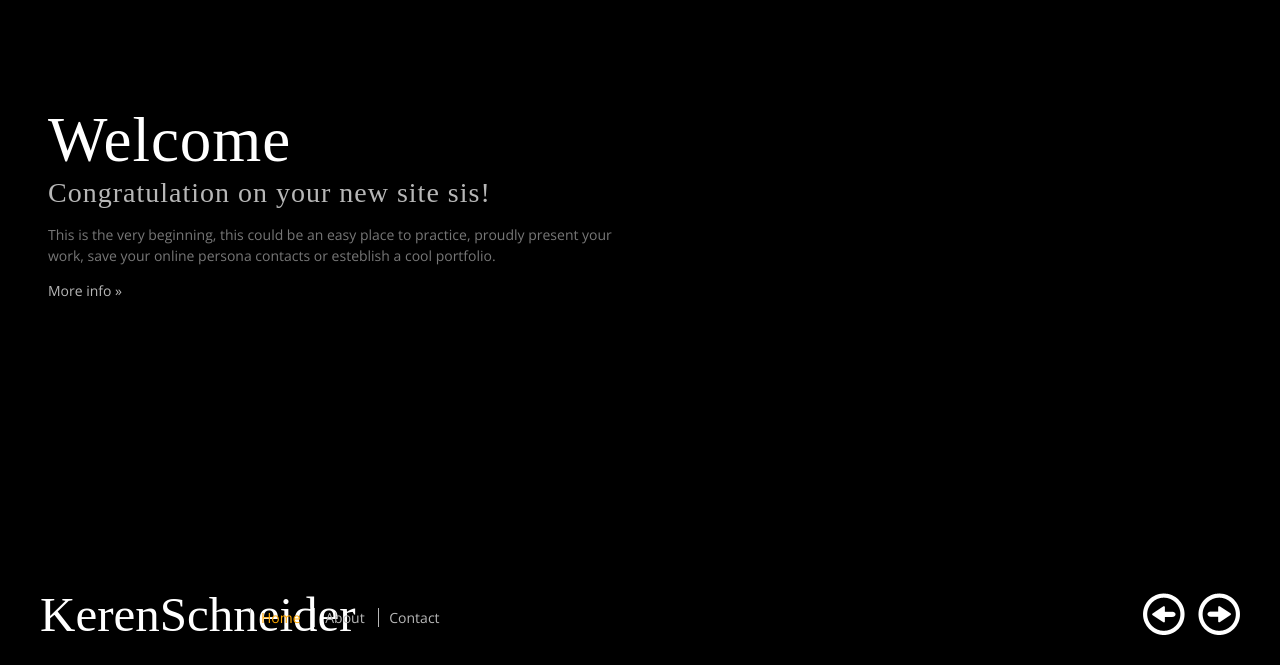
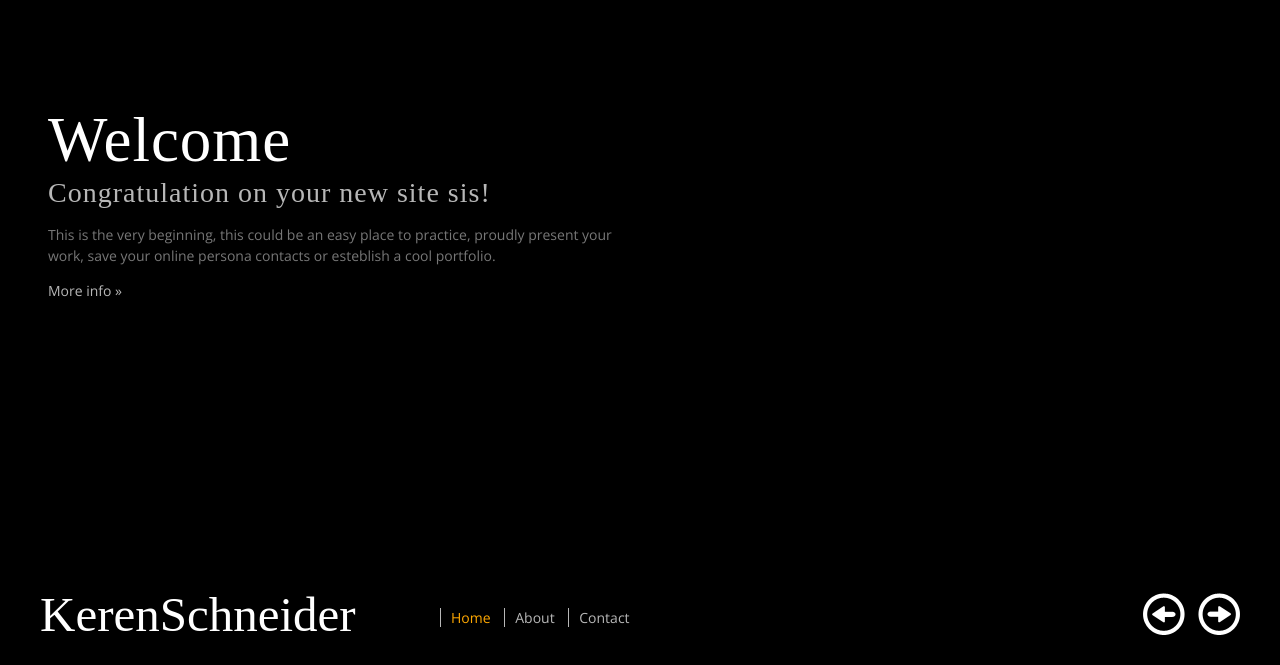
Before and after one commit to OfirYaron/keren-home-page, a plain HTML site: page index.html in a window 1280 px wide. Shown: the part 135-800 px from the top of the page. Drawn offline with nearby package versions, Linux system fonts and the light colour scheme; a web font is replaced by a local one.

Commit message:
Update styles.css

```diff
--- a/css/styles.css
+++ b/css/styles.css
@@ -71,7 +71,7 @@ a:hover {text-decoration:underline;}
 .main-nav{
 	position:absolute;
 	bottom: 23px;
-	left:210px;
+	left:400px;
 	z-index:1001;
 }
 .main-nav ul li {
```
